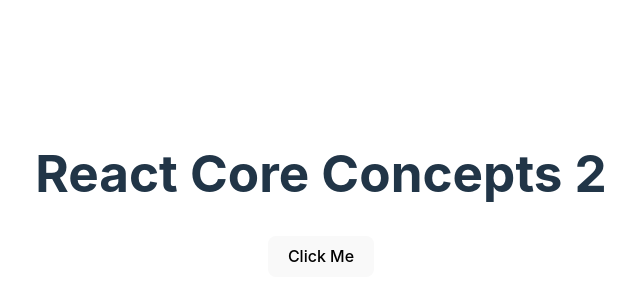
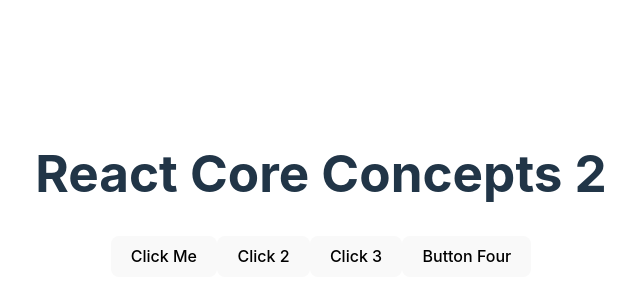
Before and after one commit to Rafatl35/Explore-React-Core-Concepts-2, a React (Vite) app: page / in a window 1280 px wide. Shown: the part 206-506 px from the top of the page, without its empty margins (319-959 px from the left). Built offline with nearby package versions, Linux system fonts and the light colour scheme.

Commit message:
Different way to handle events in React

```diff
--- a/src/App.jsx
+++ b/src/App.jsx
@@ -4,12 +4,20 @@
   function handleClick(){
     alert('button clicked');
   }
+  const handleClick2 = () =>{
+    alert('button 2 clicked');
+  }
+  const addToFive = (num) =>{
+    alert(num+5);
+  }
   return (
     <>
 
       <h1>React Core Concepts 2</h1>
       <button onClick={handleClick}>Click Me</button>
-
+      <button onClick={handleClick2}>Click 2</button>
+      <button onClick={()=>alert('third clicked')}>Click 3</button>
+      <button onClick={()=> addToFive(3)}>Button Four</button>
     </>
   )
 }
```
